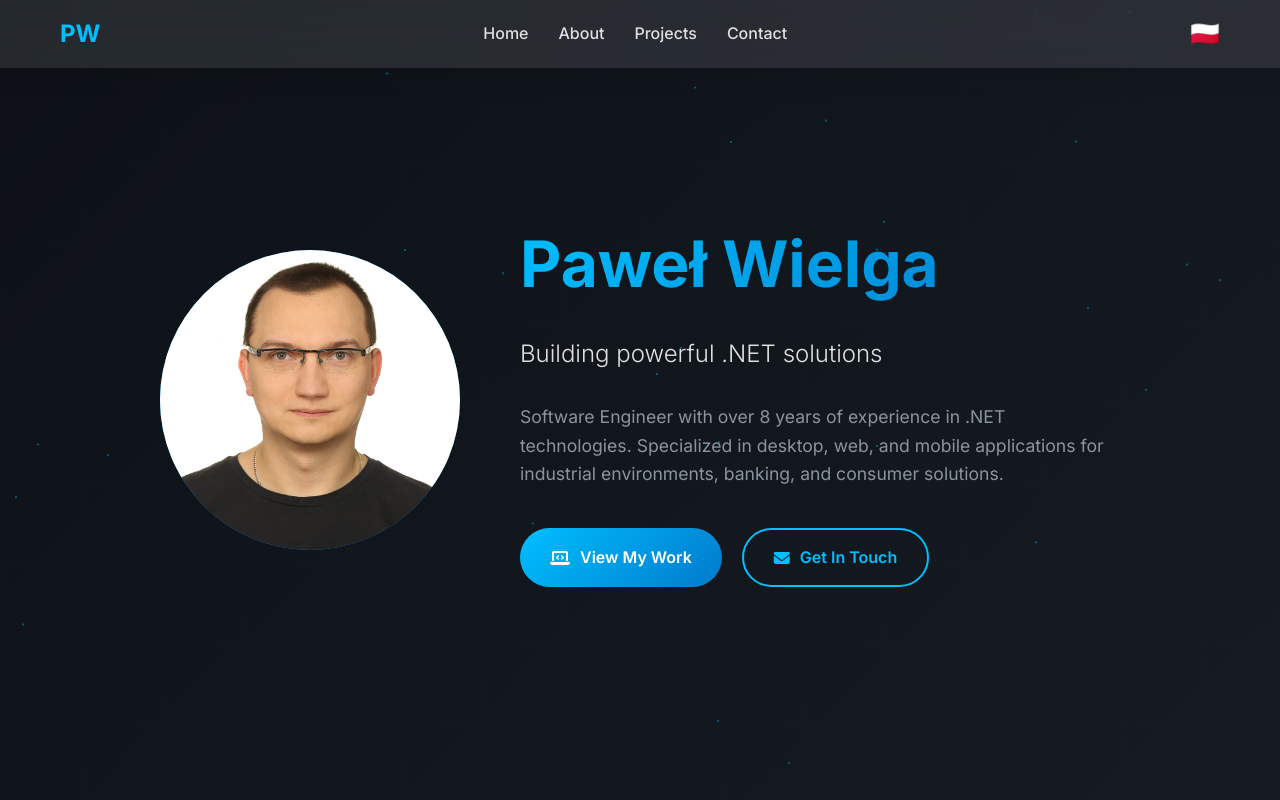
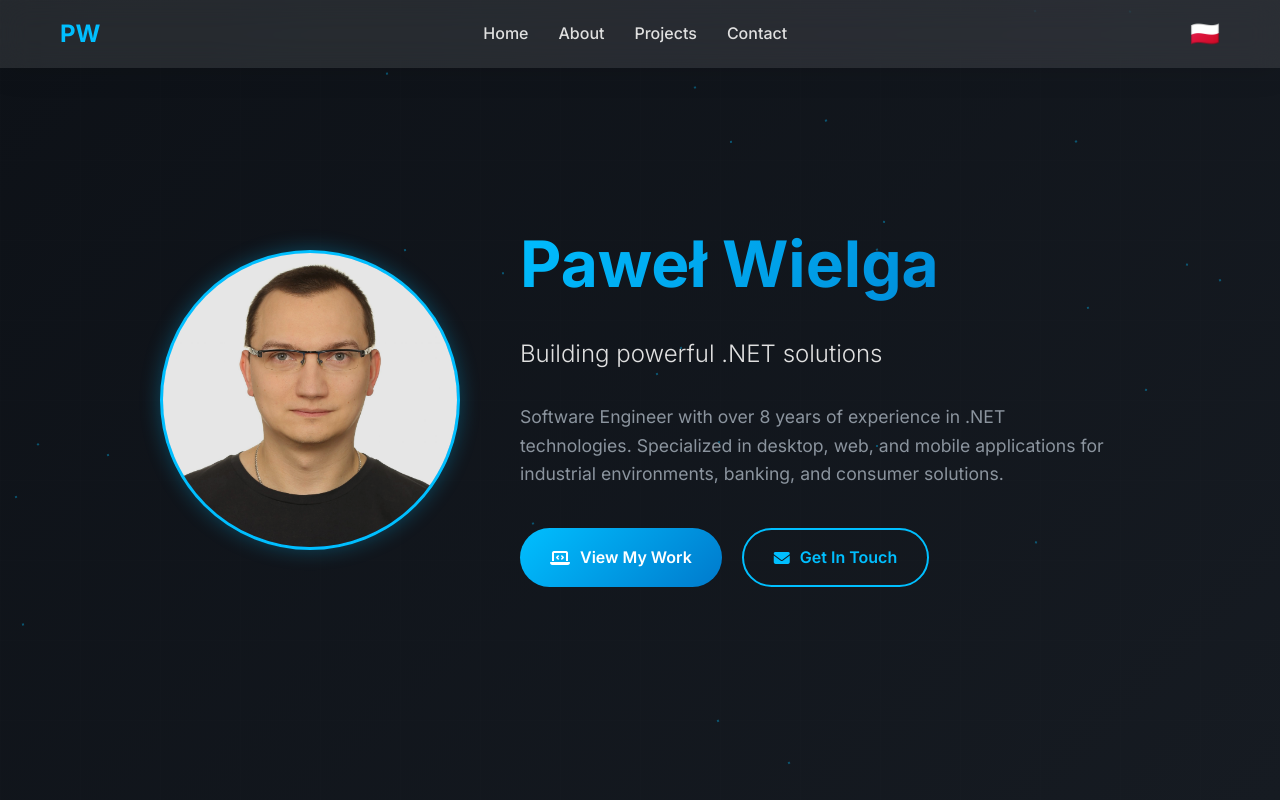
Before and after one commit to PawelWielga/dihor, a React (Vite) app: page / in a window 1280 px wide. Shown: the top 800 px of the page. Built offline with nearby package versions, Linux system fonts and the light colour scheme.

Commit message:
Small css update

```diff
--- a/src/index.css
+++ b/src/index.css
@@ -291,6 +291,8 @@ html { scroll-behavior: smooth; }
             font-size: 8rem;
             color: var(--text-primary);
             margin: 0 auto;
+            border: 3px solid var(--accent-cyan);
+            box-shadow: var(--glow);
         }
 
         .profile-img img {
@@ -298,6 +300,7 @@ html { scroll-behavior: smooth; }
             height: 100%;
             object-fit: cover;
             border-radius: 50%;
+            filter: brightness(90%);
         }
 
         .about-text h3 {
```
